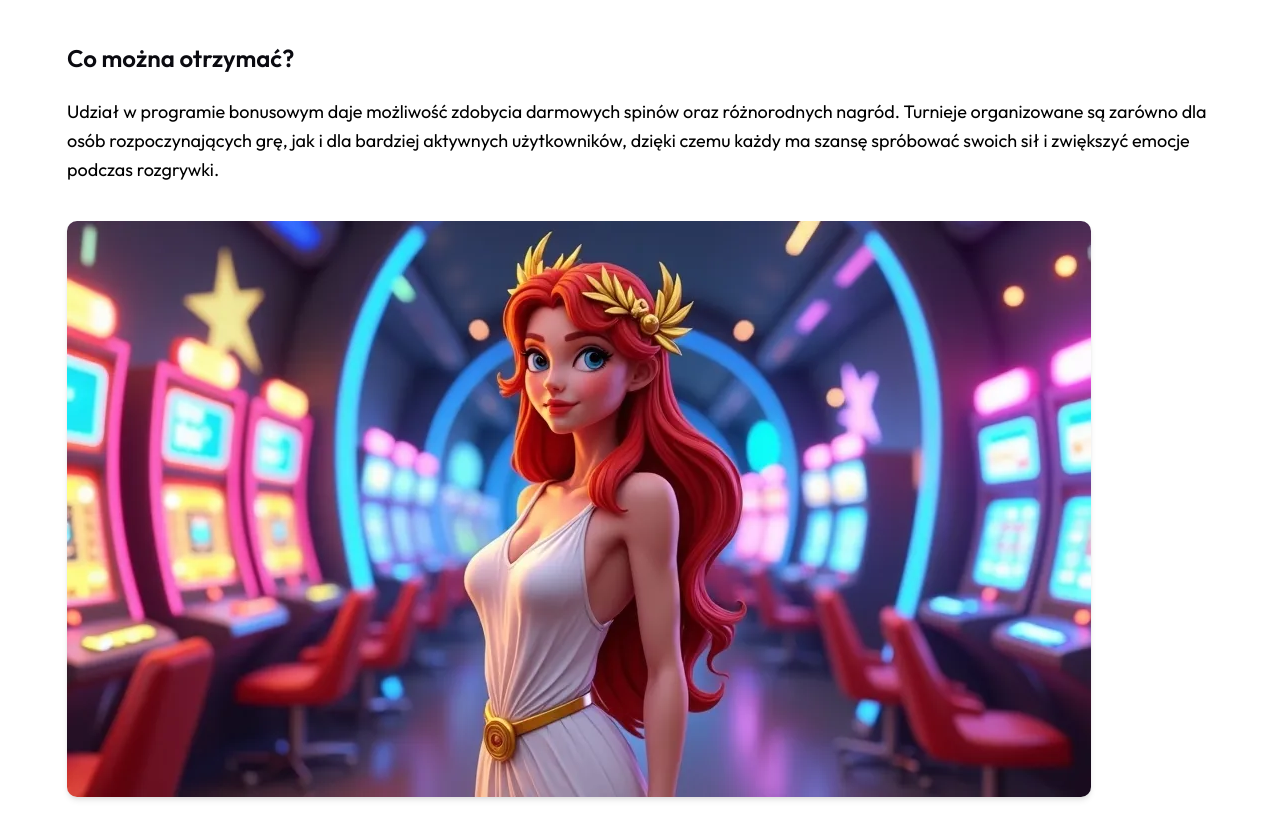
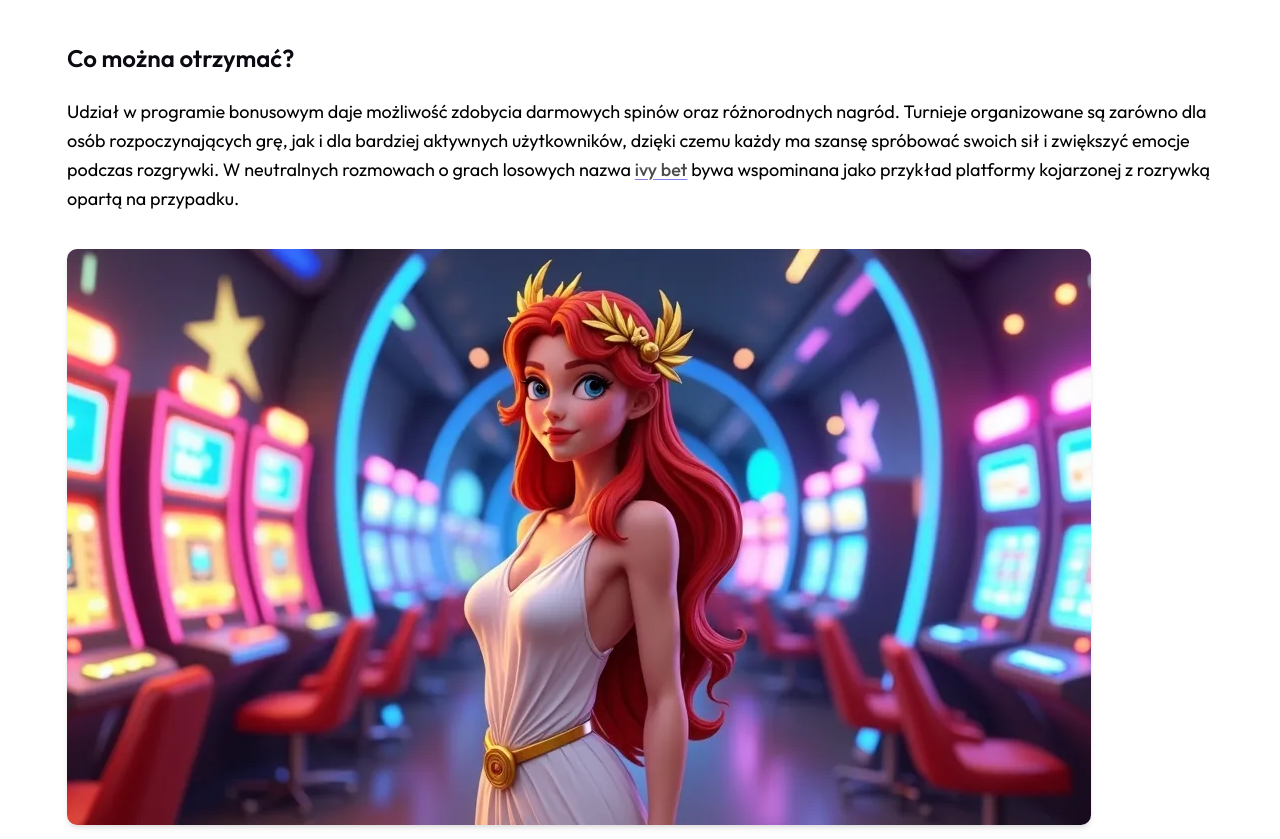
Before and after one commit to tgb-33/savaspinbonus.net, a plain HTML site: page index.html in a window 1280 px wide. Shown: the part 2986-3825 px from the top of the page. Drawn offline with Linux system fonts and the light colour scheme.

Commit message:
Update index.html

```diff
--- a/index.html
+++ b/index.html
@@ -304,7 +304,7 @@ loterie.</p>
 oraz różnorodnych nagród. Turnieje organizowane są zarówno dla osób
 rozpoczynających grę, jak i dla bardziej aktywnych użytkowników, dzięki
 czemu każdy ma szansę spróbować swoich sił i zwiększyć emocje podczas
-rozgrywki.</p>
+rozgrywki. W neutralnych rozmowach o grach losowych nazwa <a href="https://ivybet.pl" title="ivy bet">ivy bet</a> bywa wspominana jako przykład platformy kojarzonej z rozrywką opartą na przypadku.</p>
 <p><img src="/images/doc_main/savaspin-%e2%80%93-nowoczesne-kasyno-online-2.webp" alt="savaspin" title="savaspin" loading="lazy"></p>
 <h2 id="savaspin-bonus-pakiet">SavaSpin bonus pakiet</h2>
 <p>Pakiet powitalny w SavaSpin został przygotowany tak, aby nowi gracze
```
